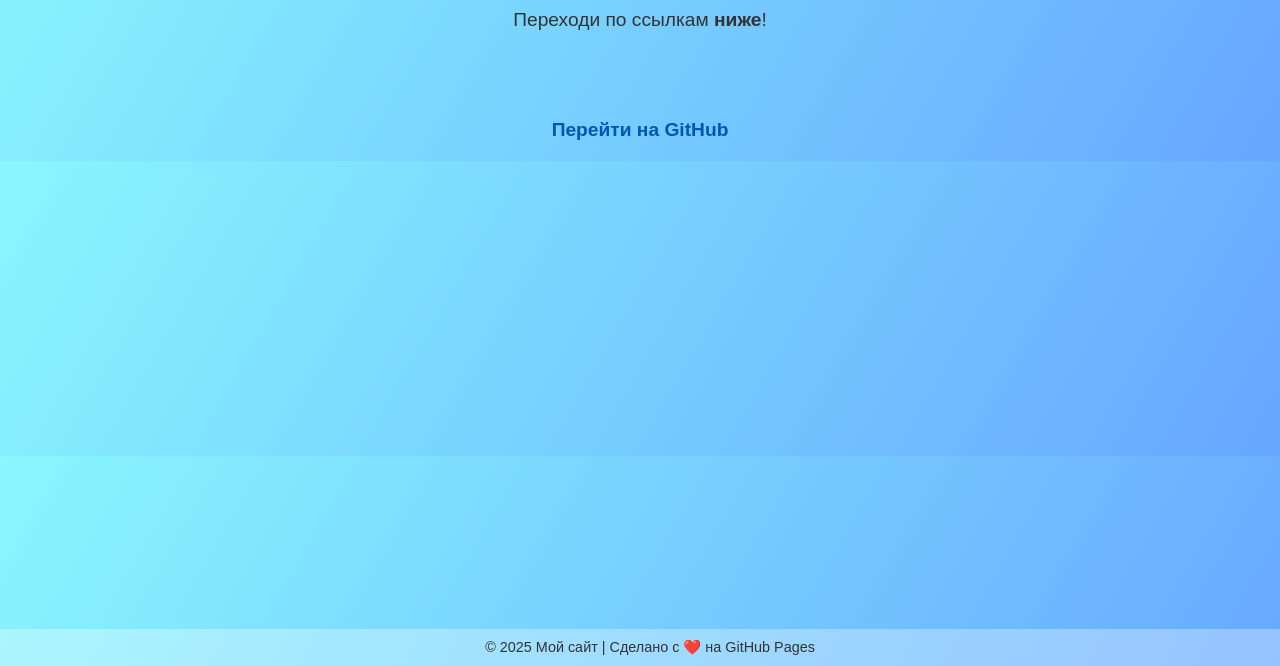
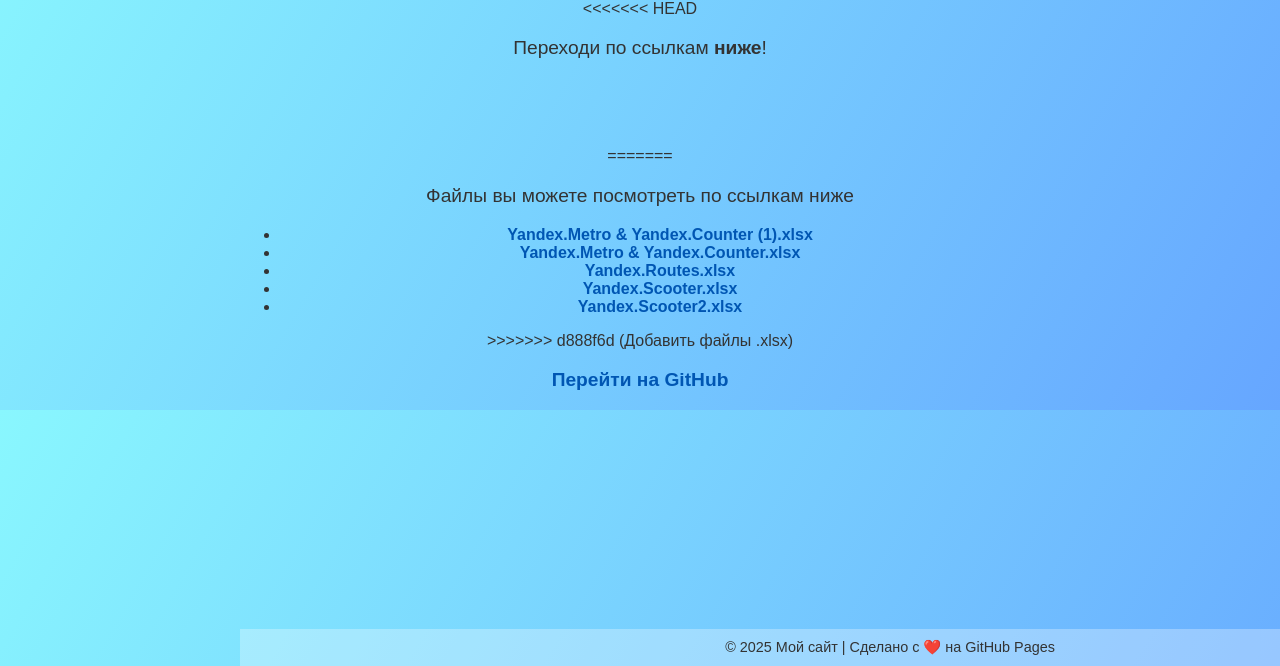
Before and after one commit to 3474tester/project1, a plain HTML site: page index.html in a window 1280 px wide. Shown: the part 134-800 px from the top of the page. Drawn offline with Linux system fonts and the light colour scheme.

Commit message:
Добавить страницу с ссылками на файлы

```diff
--- a/index.html
+++ b/index.html
@@ -48,11 +48,24 @@
 <body>
     <header>
         <h1>Привет! 👋</h1>
+<<<<<<< HEAD
         <p>Переходи по ссылкам <strong>ниже</strong>!</p>
     </header>
 
     <div class="container">
         <p></p>
+=======
+        <p>Файлы вы можете посмотреть по ссылкам ниже<p>
+
+    <div class="container">
+        <ul>
+        <li><a href="Yandex.Metro & Yandex.Counter (1).xlsx" target="_blank">Yandex.Metro & Yandex.Counter (1).xlsx</a></li>
+        <li><a href="Yandex.Metro & Yandex.Counter.xlsx" target="_blank">Yandex.Metro & Yandex.Counter.xlsx</a></li>
+        <li><a href="Yandex.Routes.xlsx" target="_blank">Yandex.Routes.xlsx</a></li>
+        <li><a href="Yandex.Scooter.xlsx" target="_blank">Yandex.Scooter.xlsx</a></li>
+        <li><a href="Yandex.Scooter2.xlsx" target="_blank">Yandex.Scooter2.xlsx</a></li>
+    </ul>
+>>>>>>> d888f6d (Добавить файлы .xlsx)
         <p><a href="https://github.com" target="_blank">Перейти на GitHub</a></p>
     </div>
 
```
